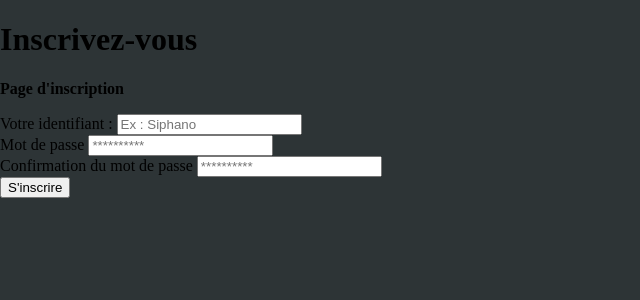
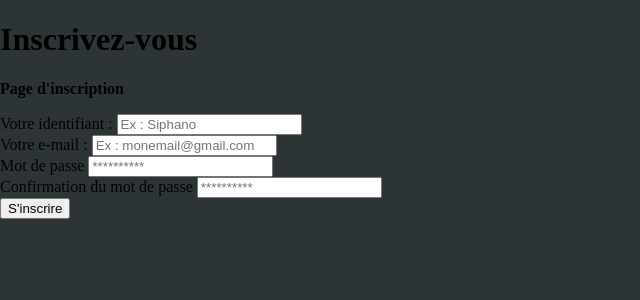
Before and after one commit to QuentinNEP/HackingSite, a PHP site: page /registerpage.php in a window 1280 px wide. Shown: the part 151-451 px from the top of the page, without its empty margins (0-640 px from the left). Run offline with PHP 8.4, Linux system fonts and the light colour scheme.

Commit message:
cpasfinimaiscocopeuxbosser

```diff
--- a/forum.php
+++ b/forum.php
@@ -12,7 +12,7 @@
 <header>
 			<nav>
 			<a href="index.php">Accueil</a>
-			<a  class="actif" href="forum.php">Forum</a>
+			<a class="actif" href="forum.php">Forum</a>
 			<a href="loginpage.php">Se connecter</a>
 			<a href="registerpage.php">S'inscrire</a>
 		</nav>
--- a/index.php
+++ b/index.php
@@ -8,7 +8,7 @@
 	<body>
 	<header>
 		<nav>
-			<a  class="actif" href="index.php">Accueil</a>
+			<a class="actif" href="index.php">Accueil</a>
 			<a href="forum.php">Forum</a>
 			<a href="loginpage.php">Se connecter</a>
 			<a href="registerpage.php">S'inscrire</a>
--- a/loginpage.php
+++ b/loginpage.php
@@ -10,7 +10,7 @@
 		<nav>
 			<a href="index.php">Accueil</a>
 			<a href="forum.php">Forum</a>
-			<a  class="actif" href="loginpage.php">Se connecter</a>
+			<a class="actif" href="loginpage.php">Se connecter</a>
 			<a href="registerpage.php">S'inscrire</a>
 		</nav>
 			<h1>Espace de connection</h1>
--- a/registerpage.php
+++ b/registerpage.php
@@ -11,7 +11,7 @@
 			<a href="index.php">Accueil</a>
 			<a href="forum.php">Forum</a>
 			<a href="loginpage.php">Se connecter</a>
-			<a  class="actif" href="registerpage.php">S'inscrire</a>
+			<a class="actif" href="registerpage.php">S'inscrire</a>
 		</nav>
 			<h1>Espace d'inscription</h1>
 				<p>Vous êtes ici pour enregistrer, veuillez remplir les champs suivants !</p>
@@ -22,6 +22,8 @@
            <form method="post" action="inscription.php">
                <label for="identifiant">Votre identifiant : </label>
                    <input type="text" name="identifiant" id="identifiant" placeholder="Ex : Siphano" required> <br>
+				<label for="email">Votre e-mail : </label>
+				   <input type="text" name="email" id="email" placeholder="Ex : monemail@gmail.com" required> <br>
 
                <label for="password">Mot de passe</label>
                    <input type="password" name="password" maxlength="10" placeholder="**********" required><br>
```
